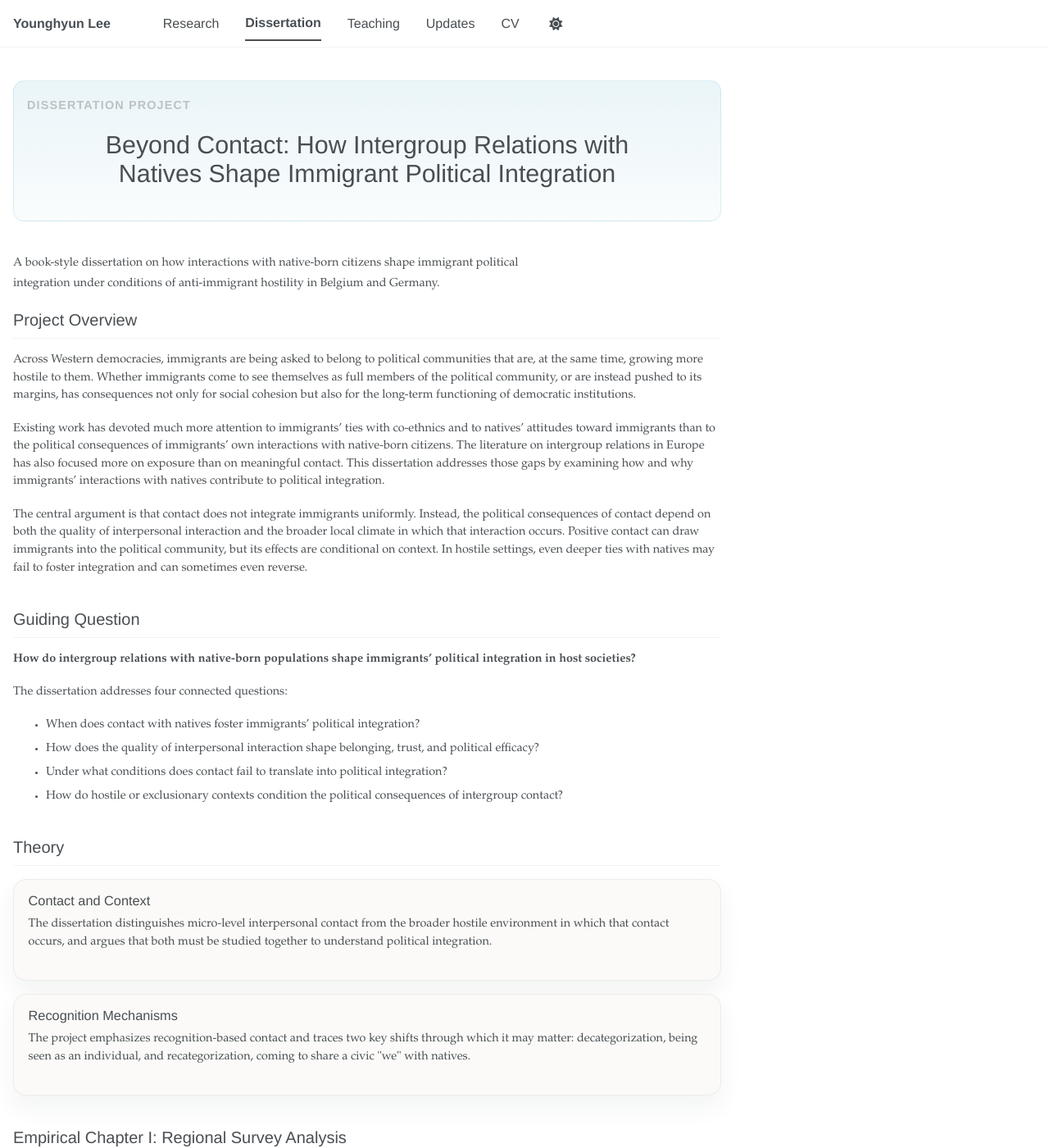
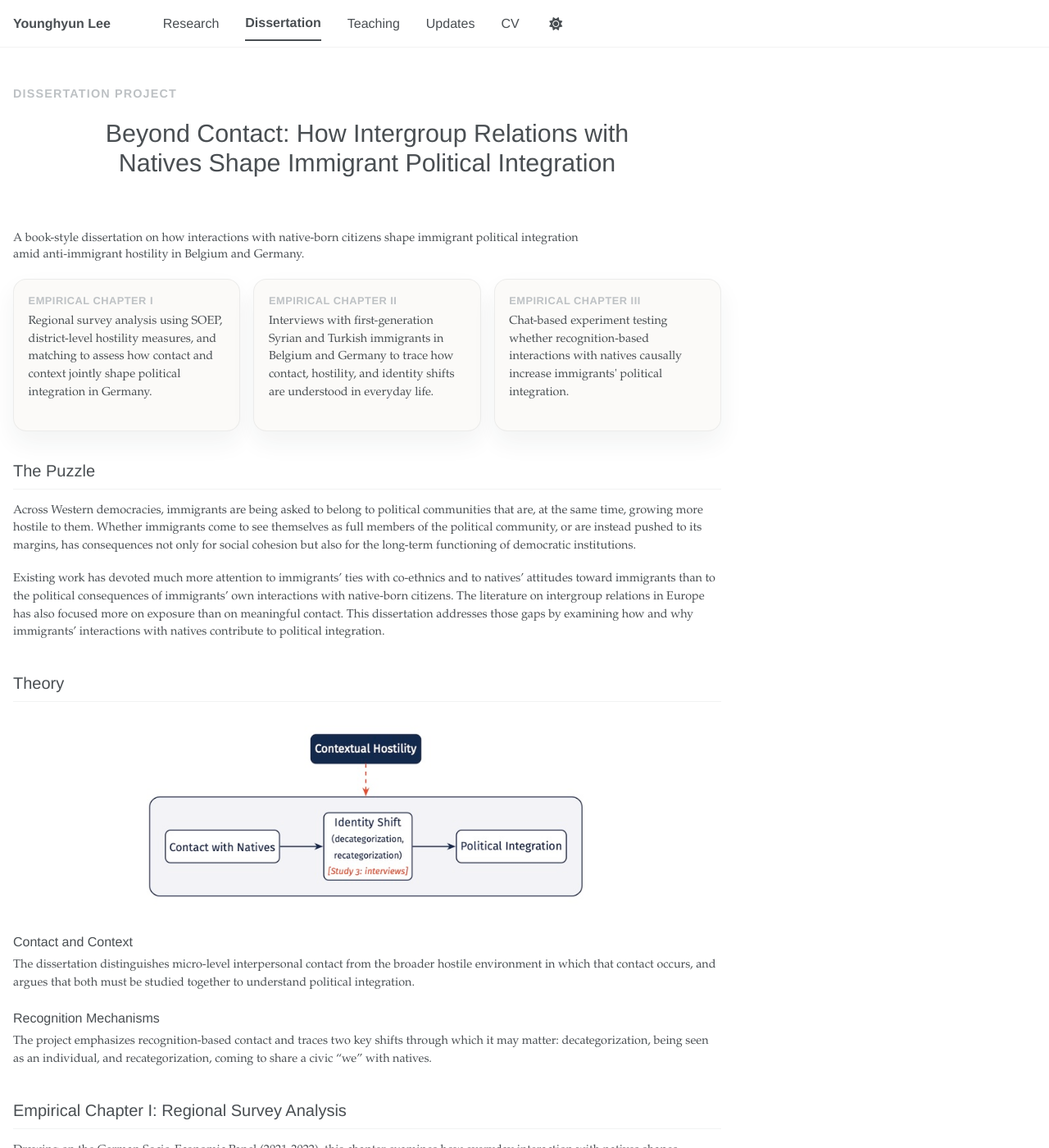
Before and after one commit to younghyunlee52/Website, a Jekyll site: the page built from _pages/dissertation.md, in a window 1280 px wide and 1400 px high. Shown: the whole window at 82% size. Built offline with Jekyll 4.4.1, drawn with Linux system fonts in a browser that asks for light colours; a script bundle is joined from its source files by our own code; library files that are not in the unit come from our copies; some of the changed text lies outside the part shown.

Commit message:
dissertation

```diff
--- a/_pages/dissertation.md
+++ b/_pages/dissertation.md
@@ -12,49 +12,63 @@ page_class: dissertation-page
   <h1 class="dissertation-hero__title">Beyond Contact: How Intergroup Relations with Natives Shape Immigrant Political Integration</h1>
 </div>
 
-<p class="dissertation-intro">A book-style dissertation on how interactions with native-born citizens shape immigrant political integration under conditions of anti-immigrant hostility in Belgium and Germany.</p>
+<p class="dissertation-intro">A book-style dissertation on how interactions with native-born citizens shape immigrant political integration<br>amid anti-immigrant hostility in Belgium and Germany.</p>
 
-## Project Overview
+<div class="dissertation-meta">
+  <div class="dissertation-meta__item">
+    <span class="dissertation-meta__label">Empirical Chapter I</span>
+    <p>Regional survey analysis using SOEP, district-level hostility measures, and matching to assess how contact and context jointly shape political integration in Germany.</p>
+  </div>
+  <div class="dissertation-meta__item">
+    <span class="dissertation-meta__label">Empirical Chapter II</span>
+    <p>Interviews with first-generation Syrian and Turkish immigrants in Belgium and Germany to trace how contact, hostility, and identity shifts are understood in everyday life.</p>
+  </div>
+  <div class="dissertation-meta__item">
+    <span class="dissertation-meta__label">Empirical Chapter III</span>
+    <p>Chat-based experiment testing whether recognition-based interactions with natives causally increase immigrants' political integration.</p>
+  </div>
+</div>
+
+## The Puzzle
 
 Across Western democracies, immigrants are being asked to belong to political communities that are, at the same time, growing more hostile to them. Whether immigrants come to see themselves as full members of the political community, or are instead pushed to its margins, has consequences not only for social cohesion but also for the long-term functioning of democratic institutions.
 
 Existing work has devoted much more attention to immigrants' ties with co-ethnics and to natives' attitudes toward immigrants than to the political consequences of immigrants' own interactions with native-born citizens. The literature on intergroup relations in Europe has also focused more on exposure than on meaningful contact. This dissertation addresses those gaps by examining how and why immigrants' interactions with natives contribute to political integration.
 
-The central argument is that contact does not integrate immigrants uniformly. Instead, the political consequences of contact depend on both the quality of interpersonal interaction and the broader local climate in which that interaction occurs. Positive contact can draw immigrants into the political community, but its effects are conditional on context. In hostile settings, even deeper ties with natives may fail to foster integration and can sometimes even reverse.
-
-## Guiding Question
-
-**How do intergroup relations with native-born populations shape immigrants' political integration in host societies?**
-
-The dissertation addresses four connected questions:
-
-- When does contact with natives foster immigrants' political integration?
-- How does the quality of interpersonal interaction shape belonging, trust, and political efficacy?
-- Under what conditions does contact fail to translate into political integration?
-- How do hostile or exclusionary contexts condition the political consequences of intergroup contact?
-
 ## Theory
 
-<div class="dissertation-sections">
-  <section class="dissertation-section-card">
-    <h3>Contact and Context</h3>
-    <p>The dissertation distinguishes micro-level interpersonal contact from the broader hostile environment in which that contact occurs, and argues that both must be studied together to understand political integration.</p>
-  </section>
-  <section class="dissertation-section-card">
-    <h3>Recognition Mechanisms</h3>
-    <p>The project emphasizes recognition-based contact and traces two key shifts through which it may matter: decategorization, being seen as an individual, and recategorization, coming to share a civic "we" with natives.</p>
-  </section>
-</div>
+<figure class="dissertation-figure dissertation-figure--theory">
+  <img src="/images/dissertation/theory.jpg" alt="Conceptual framework showing how contact with natives shapes political integration through identity shift, conditioned by contextual hostility.">
+</figure>
+
+### Contact and Context
+
+The dissertation distinguishes micro-level interpersonal contact from the broader hostile environment in which that contact occurs, and argues that both must be studied together to understand political integration.
+
+### Recognition Mechanisms
+
+The project emphasizes recognition-based contact and traces two key shifts through which it may matter: decategorization, being seen as an individual, and recategorization, coming to share a civic "we" with natives.
 
 ## Empirical Chapter I: Regional Survey Analysis
-
-<figure class="dissertation-figure">
-  <img src="/images/dissertation/attimm_kkz.png" alt="Presentation slide from the dissertation project on immigrant political integration.">
-</figure>
 
 Drawing on the German Socio-Economic Panel (2021-2022), this chapter examines how everyday interaction with natives shapes immigrants' political integration. The argument is that the quality of interpersonal contact matters, but that its effects are conditioned by the broader local climate in which contact occurs.
 
 To test this, the chapter links immigrant respondents to granular district-level measures of hostility and uses matching to compare otherwise similar immigrants. The findings show that contact does not integrate immigrants uniformly: more positive encounters are associated with stronger political integration, but these relationships weaken and can reverse where hostility is high.
+
+<figure class="dissertation-figure dissertation-figure--wide">
+  <img src="/images/dissertation/hostility.jpg" alt="Maps of societal hostility and political hostility across districts in Germany.">
+</figure>
+
+<div class="dissertation-findings">
+  <figure class="dissertation-figure dissertation-figure--wide">
+    <img src="/images/dissertation/figure3a_positive_contact_slopes.png" alt="Positive contact across hostility levels for political efficacy, political interest, and political trust.">
+  </figure>
+  <figure class="dissertation-figure dissertation-figure--wide">
+    <img src="/images/dissertation/figure3b_negative_contact_slopes.png" alt="Negative contact across hostility levels for political efficacy, political interest, and political trust.">
+  </figure>
+</div>
+
+The figures show the dissertation's core claim visually: positive contact is associated with more political integration, while negative contact is associated with less. But these relationships are not constant. Their magnitude shifts across low-, medium-, and high-hostility settings, underscoring that contact must be understood together with context.
 
 ## Empirical Chapter II: Interviews
 
--- a/_sass/layout/_page.scss
+++ b/_sass/layout/_page.scss
@@ -179,11 +179,8 @@
 
 .dissertation-hero {
   margin: 0.5rem 0 2.4rem;
-  padding: 1.2rem 1rem 1.4rem;
+  padding: 0.4rem 0 0.6rem;
   text-align: center;
-  background: linear-gradient(180deg, rgba(82, 173, 200, 0.12) 0%, rgba(82, 173, 200, 0.03) 100%);
-  border: 1px solid rgba(82, 173, 200, 0.18);
-  border-radius: 0.85rem;
 }
 
 .dissertation-hero__kicker {
@@ -216,10 +213,10 @@
 }
 
 .dissertation-intro {
-  max-width: 42rem;
-  margin: 0 auto 2.2rem;
+  max-width: 48rem;
+  margin: 0 auto 1.8rem;
   font-size: 1.05em;
-  line-height: 1.75;
+  line-height: 1.4;
   text-align: center;
 }
 
@@ -240,7 +237,6 @@
   padding-bottom: 0;
 }
 
-
 .dissertation-meta {
   display: grid;
   grid-template-columns: 1fr;
@@ -252,8 +248,7 @@
   }
 }
 
-.dissertation-meta__item,
-.dissertation-section-card {
+.dissertation-meta__item {
   padding: 1rem 1.1rem;
   border: 1px solid rgba(73, 78, 82, 0.08);
   border-radius: 1rem;
@@ -261,8 +256,7 @@
   box-shadow: 0 14px 30px rgba(28, 43, 56, 0.06);
 }
 
-html[data-theme="dark"] .dissertation-meta__item,
-html[data-theme="dark"] .dissertation-section-card {
+html[data-theme="dark"] .dissertation-meta__item {
   border-color: rgba(255, 255, 255, 0.08);
   background: rgba(255, 255, 255, 0.05);
   box-shadow: none;
@@ -279,20 +273,8 @@ html[data-theme="dark"] .dissertation-section-card {
   color: var(--global-text-color-light);
 }
 
-.dissertation-meta__item p,
-.dissertation-section-card p,
-.dissertation-section-card h3 {
+.dissertation-meta__item p {
   margin: 0;
-}
-
-.dissertation-sections {
-  display: grid;
-  gap: 1rem;
-}
-
-.dissertation-section-card h3 {
-  margin-bottom: 0.55rem;
-  font-size: 1.02em;
 }
 
 .dissertation-figure {
@@ -301,17 +283,29 @@ html[data-theme="dark"] .dissertation-section-card {
   text-align: center;
 }
 
+.dissertation-findings {
+  margin: 1.25rem 0 1.75rem;
+}
+
 .dissertation-figure img {
   display: block;
   width: 100%;
-  max-width: 36rem;
+  max-width: 40rem;
   margin: 0 auto;
   border-radius: 0.35rem;
 }
 
 .dissertation-figure figcaption {
-  max-width: 36rem;
+  max-width: 40rem;
   margin: 0.5rem auto 0;
+}
+
+.dissertation-figure--wide img {
+  max-width: 40rem;
+}
+
+.dissertation-figure--theory img {
+  max-width: 40rem;
 }
 
 .dissertation-links,
```
Also changed, not shown: images/dissertation/figure3a_positive_contact_slopes.png (added), images/dissertation/figure3b_negative_contact_slopes.png (added), images/dissertation/hostility.jpg (added), images/dissertation/theory.jpg (added).
